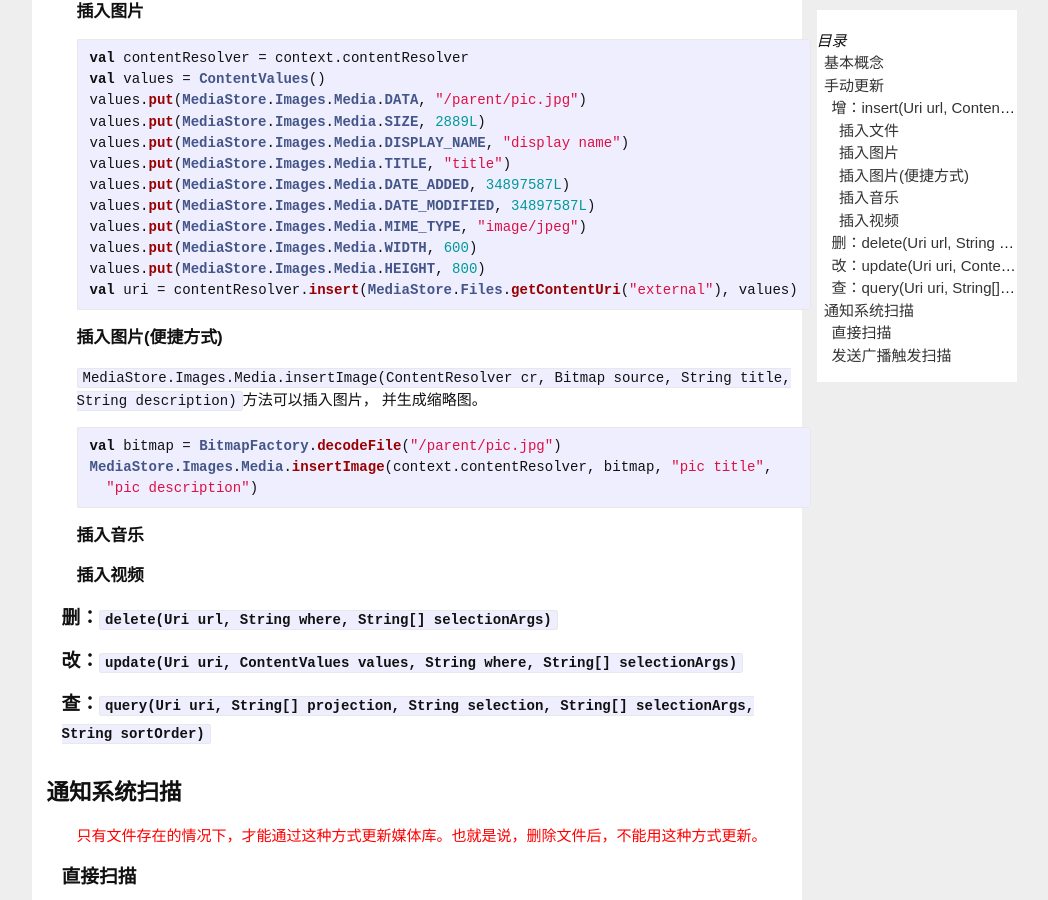
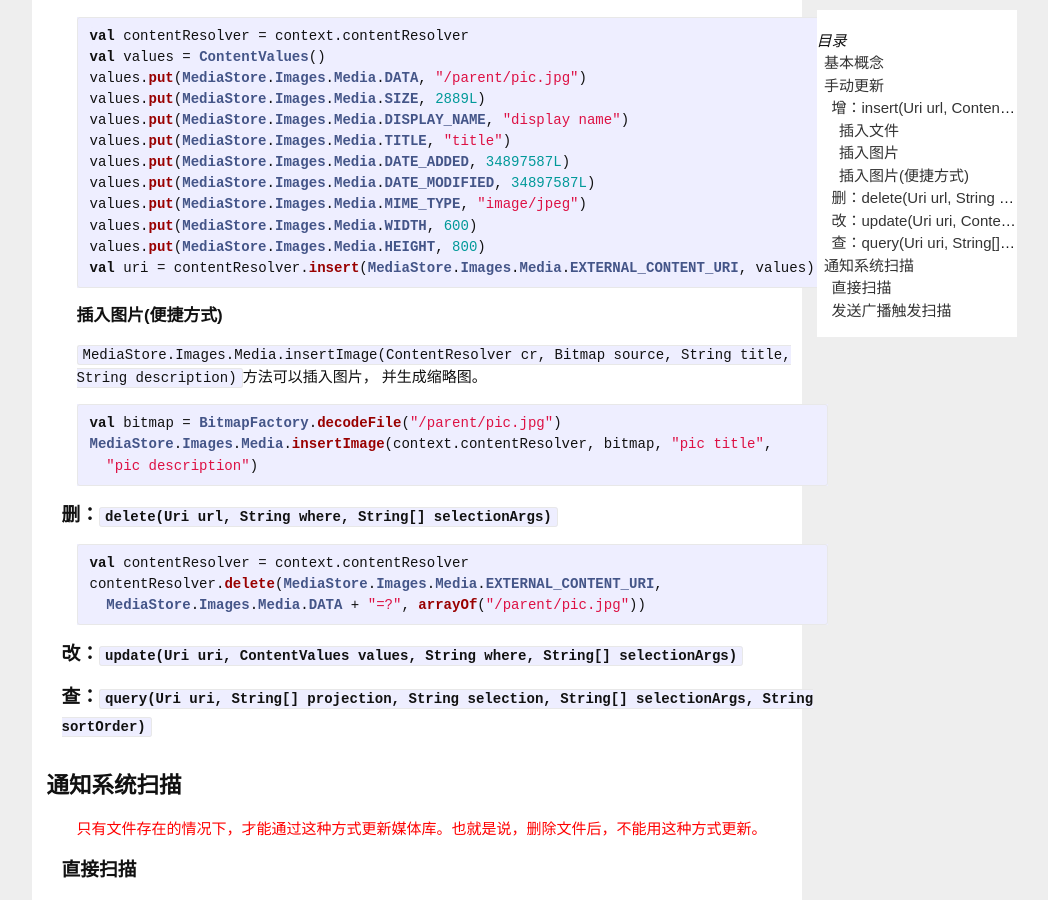
Before and after one commit to yuluyao/yuluyao.github.io, a Jekyll site: the page built from _posts/android/2019-03-09-Android媒体库刷新.md, in a window 1280 px wide and 900 px high, scrolled down 967 px. Shown: the whole window, without its empty margins (116-1164 px from the left). Built offline with Jekyll 4.4.1, drawn with Linux system fonts in a browser that asks for light colours.

Commit message:
android media store

````diff
--- a/_posts/android/2019-03-09-Android媒体库刷新.md
+++ b/_posts/android/2019-03-09-Android媒体库刷新.md
@@ -49,7 +49,7 @@ values.put(MediaStore.Images.Media.DATE_MODIFIED, 34897587L)
 values.put(MediaStore.Images.Media.MIME_TYPE, "image/jpeg")
 values.put(MediaStore.Images.Media.WIDTH, 600)
 values.put(MediaStore.Images.Media.HEIGHT, 800)
-val uri = contentResolver.insert(MediaStore.Files.getContentUri("external"), values)
+val uri = contentResolver.insert(MediaStore.Images.Media.EXTERNAL_CONTENT_URI, values)
 ```
 
 #### 插入图片(便捷方式)
@@ -61,11 +61,15 @@ val bitmap = BitmapFactory.decodeFile("/parent/pic.jpg")
 MediaStore.Images.Media.insertImage(context.contentResolver, bitmap, "pic title",
   "pic description")
 ```
-#### 插入音乐
-#### 插入视频
 
 
 ### 删：`delete(Uri url, String where, String[] selectionArgs)`
+```kotlin
+val contentResolver = context.contentResolver
+contentResolver.delete(MediaStore.Images.Media.EXTERNAL_CONTENT_URI,
+  MediaStore.Images.Media.DATA + "=?", arrayOf("/parent/pic.jpg"))
+```
+
 
 ### 改：`update(Uri uri, ContentValues values, String where, String[] selectionArgs)`
 
````
